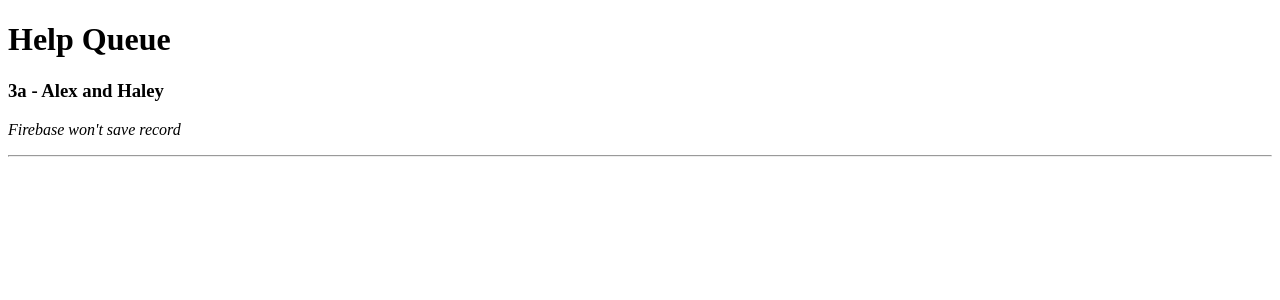
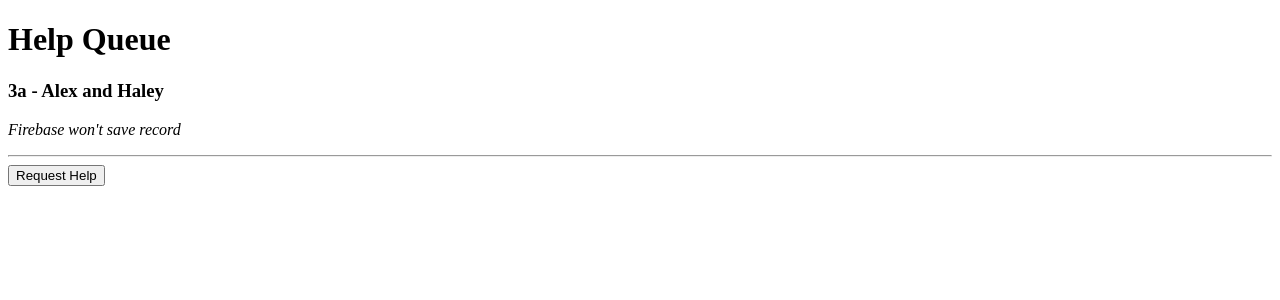
Before and after one commit to doomcatLee/react-noob, a React app: page / in a window 1280 px wide. Shown: the top 300 px of the page. Built offline with nearby package versions, Linux system fonts and the light colour scheme.

Commit message:
add class component

```diff
--- a/src/components/App.jsx
+++ b/src/components/App.jsx
@@ -1,12 +1,14 @@
 import React from 'react';
-import Header from './Header'
-import TicketList from './TicketList'
+import Header from './Header';
+import TicketList from './TicketList';
+import NewTicketControl from './NewTicketControl';
 
 function App(props){
   return(
     <div>
       <Header/>
       <TicketList/>
+      <NewTicketControl/>
     </div>
   )
 }
--- /dev/null
+++ b/src/components/NewTicketControl.jsx
@@ -0,0 +1,21 @@
+import React from 'react';
+
+class NewTicketControl extends React.Component{
+
+  constructor(props){
+    super(props);
+    this.state = {formVisibleOnPage:false};
+  }
+
+  handleDisplayingNewTicketForm(event){
+    console.log('New ticket has been clicked!');
+  }
+
+  render(){
+    return(
+      <button onClick = {this.handleDisplayingNewTicketForm}>Request Help</button>
+    );
+  }
+}
+
+export default NewTicketControl;
```
